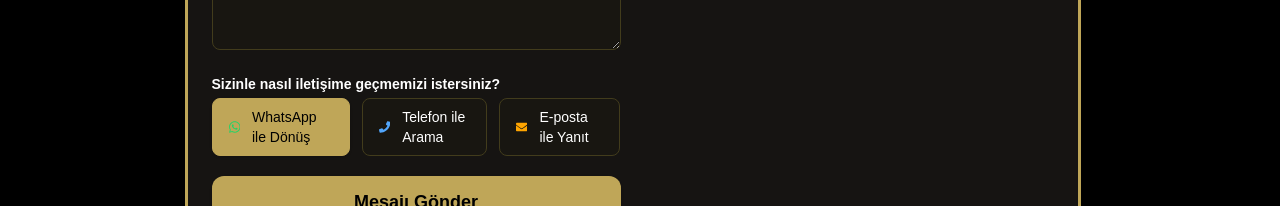
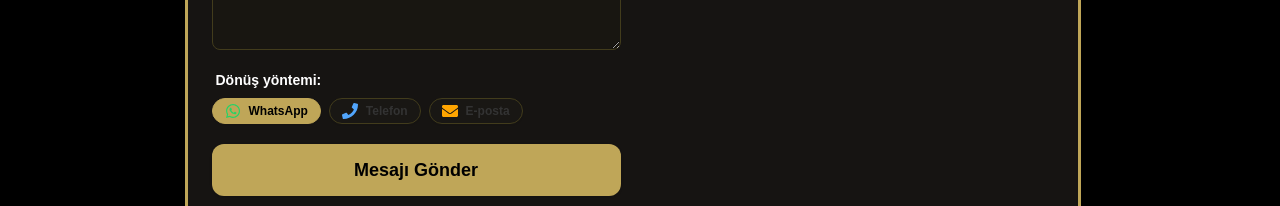
Before and after one commit to haliltayfur/yolcutransferi, a Next.js app: page /iletisim in a window 1280 px wide. Shown: the part 491-697 px from the top of the page. Built offline with nearby package versions, Linux system fonts and the light colour scheme.

Commit message:
Update iletisim.jsx

```diff
--- a/app/iletisim/iletisim.jsx
+++ b/app/iletisim/iletisim.jsx
@@ -20,22 +20,21 @@ const ILETISIM_NEDENLERI = [
   "Diğer"
 ];
 
-// İletişim tercihleri
 const ILETISIM_TERCIHLERI = [
   {
-    label: "WhatsApp ile Dönüş",
+    label: "WhatsApp",
     value: "WhatsApp",
-    icon: <FaWhatsapp className="text-[#25d366] mr-2" size={18} />
+    icon: <FaWhatsapp className="text-[#25d366] mr-1" size={16} />
   },
   {
-    label: "Telefon ile Arama",
+    label: "Telefon",
     value: "Telefon",
-    icon: <FaPhone className="text-[#51A5FB] mr-2" size={18} />
+    icon: <FaPhone className="text-[#51A5FB] mr-1" size={16} />
   },
   {
-    label: "E-posta ile Yanıt",
+    label: "E-posta",
     value: "E-posta",
-    icon: <FaEnvelope className="text-[#FFA500] mr-2" size={18} />
+    icon: <FaEnvelope className="text-[#FFA500] mr-1" size={16} />
   }
 ];
 
@@ -56,7 +55,7 @@ export default function Iletisim() {
     email: "",
     neden: ILETISIM_NEDENLERI[0],
     mesaj: "",
-    iletisimTercihi: ILETISIM_TERCIHLERI[0].value // Varsayılan: WhatsApp
+    iletisimTercihi: ILETISIM_TERCIHLERI[0].value
   });
   const [sent, setSent] = useState(false);
   const [activeIndex, setActiveIndex] = useState(0);
@@ -84,12 +83,7 @@ export default function Iletisim() {
 
   const handleSubmit = (e) => {
     e.preventDefault();
-
-    // Burada mail gönderen backend fonksiyonu güncellenmeli:
-    // form.iletisimTercihi de gönderilmeli!
-    // info@yolcutransferi.com adresine iletilen mailde:
-    // "İletişim tercihi: ..."
-
+    // Mail gönderim backendinde "form.iletisimTercihi" alanını da mail içeriğine ekle!
     setSent(true);
     setTimeout(() => setSent(false), 7000);
     setForm({
@@ -111,7 +105,7 @@ export default function Iletisim() {
           <div
             className="relative w-full max-w-3xl bg-black border border-[#bfa658] rounded-xl shadow flex items-center justify-center transition-all duration-500 overflow-hidden"
             style={{
-              height: 78, // Sabit yükseklik, yazı çok kısa bile olsa değişmez
+              height: 78,
               minHeight: 78,
               padding: "0 12px"
             }}
@@ -210,22 +204,20 @@ export default function Iletisim() {
               rows={3}
             />
 
-            {/* İletişim tercihi kutucukları */}
-            <div className="mt-3">
-              <div className="mb-1 text-sm font-semibold text-gray-200">
-                Sizinle nasıl iletişime geçmemizi istersiniz?
-              </div>
-              <div className="flex flex-row gap-3">
+            {/* Minimal iletişim tercihi chipleri */}
+            <div className="mt-2 flex flex-col items-start gap-1">
+              <span className="text-sm text-gray-400 font-semibold mb-1 ml-1">Dönüş yöntemi:</span>
+              <div className="flex flex-row gap-2 w-full">
                 {ILETISIM_TERCIHLERI.map((item) => (
                   <label
                     key={item.value}
-                    className={`flex items-center gap-1 px-4 py-2 rounded-lg border cursor-pointer text-sm font-medium
-                    transition
-                    ${
-                      form.iletisimTercihi === item.value
-                        ? "bg-[#bfa658] border-[#bfa658] text-black shadow"
-                        : "bg-[#181611] border-[#423c1c] text-white hover:border-[#bfa658]"
+                    className={`flex items-center gap-1 px-3 py-1 rounded-full border text-xs cursor-pointer
+                    transition select-none shadow-sm
+                    ${form.iletisimTercihi === item.value
+                      ? "bg-[#bfa658] border-[#bfa658] text-black"
+                      : "bg-[#191714] border-[#423c1c] text-gray-300 hover:border-[#bfa658]"
                     }`}
+                    style={{ minWidth: 70, justifyContent: 'center' }}
                   >
                     <input
                       type="radio"
```
